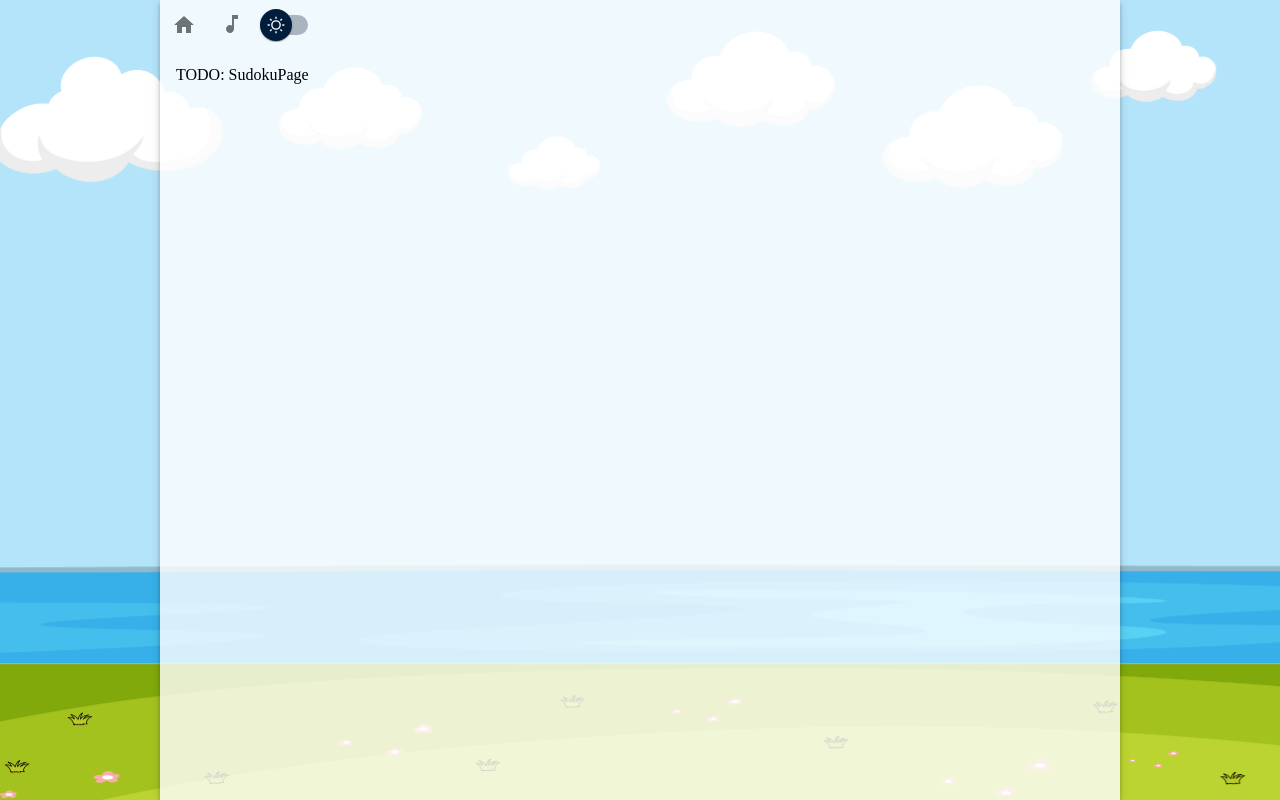
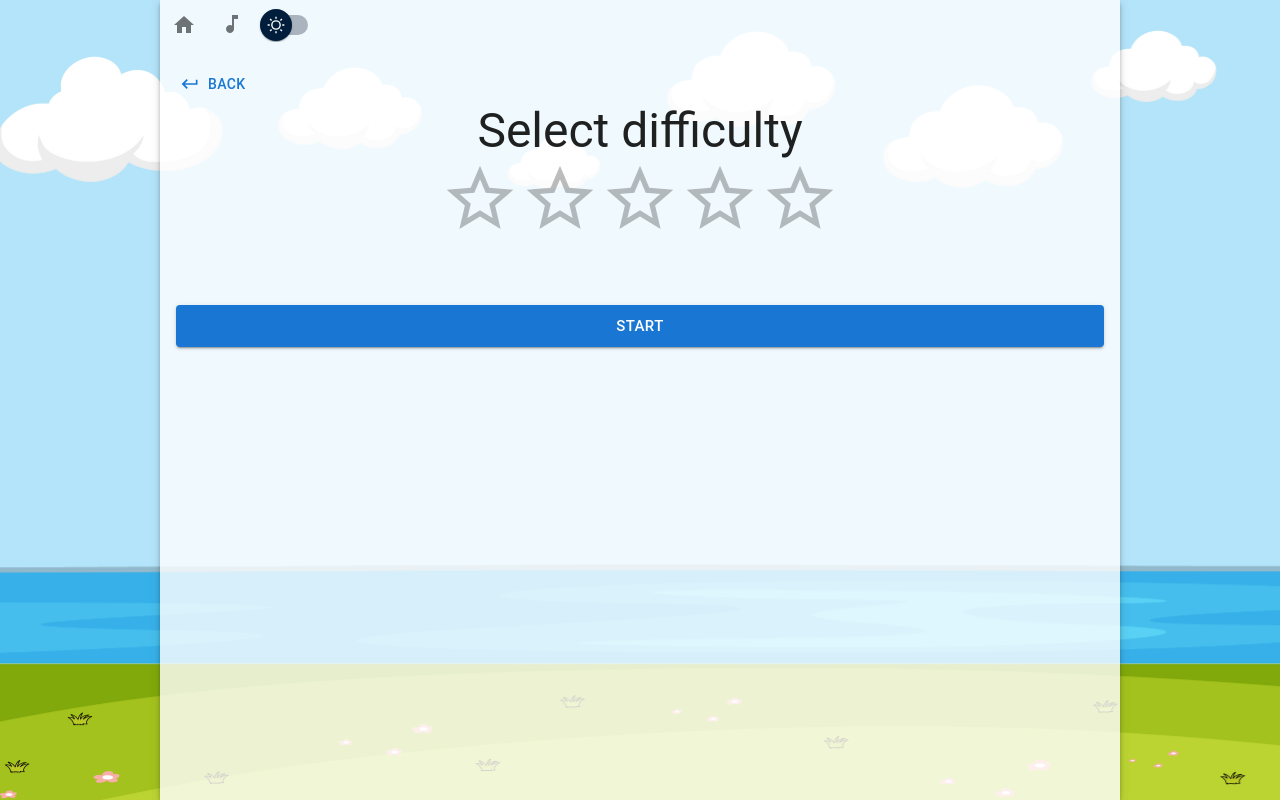
Before and after one commit to dangcuuson/dangcuuson, a React app in the folder packages/dcs-web/: page /sudoku-game in a window 1280 px wide. Built offline with nearby package versions, Linux system fonts and the light colour scheme.

Commit message:
[sudoku game]: cache game data to local storage

```diff
--- a/packages/dcs-web/src/routes/SudokuGame/SudokuGamePage.tsx
+++ b/packages/dcs-web/src/routes/SudokuGame/SudokuGamePage.tsx
@@ -1,7 +1,141 @@
-import React from 'react';
+import { Box, Button, Rating, Typography } from '@mui/material';
+import React, { useState } from 'react';
+import GoBackIcon from '@mui/icons-material/KeyboardReturn';
+import { PencilMark, SudokuGrid } from '../../components/SudokuPad/SudokuTypes';
+import { useDerivedState, useLocalStorage } from '../../utils/hooks';
+import _ from 'lodash';
+import { useNavigate } from 'react-router';
+import { generateGrid } from '../../components/SudokuPad/SudokuGenerator';
+import SudokuPadInteractive from '../../components/SudokuPad/SudokuPadInteractive';
+import { hasNumArrField, hasNumField, makeArr } from '../../utils/dataUtils';
 
-const SudokuPage: React.FC = () => {
-    return <div>TODO: SudokuPage</div>;
+const SudokuPage: React.FC<{}> = () => {
+    const navigate = useNavigate();
+    const [originGrid, setOriginGrid] = useLocalStorage<SudokuGrid | null>({
+        key: 'sudoku_game_origin_grid',
+        getInitValue: (value) => {
+            const digits = (value || '').replace(/[^0-9]/g, '');
+            if (digits.length === 81) {
+                return Array(9).fill(0).map((zero, row) => {
+                    return digits.slice(row * 9, row * 9 + 9).split('').map(digit => +digit);
+                });
+            }
+            return null;
+        },
+        stringify: grid => !grid ? '' : grid.join(',')
+    });
+    const [difficulty, setDifficulty] = React.useState(0);
+
+    return (
+        <Box id="game-page" textAlign="center" width="100%">
+            <Box display="flex" justifyContent="flex-start" width="100%">
+                <Button
+                    variant="text"
+                    startIcon={<GoBackIcon />}
+                    children="Back"
+                    onClick={() => {
+                        if (originGrid) {
+                            setOriginGrid(null);
+                        } else {
+                            navigate('/');
+                        }
+                    }}
+                />
+            </Box>
+            {!originGrid && (
+                <Box display="flex" flexDirection="column" alignItems="center">
+                    <Typography variant="h3" color="text.primary">Select difficulty</Typography>
+                    <Rating
+                        value={difficulty}
+                        onChange={(e, newDifficulty) => setDifficulty(newDifficulty ?? 0)}
+                        size="large"
+                        sx={{ fontSize: '5rem' }}
+                    />
+                    <Typography variant="h4" color="text.secondary">
+                        {(['Easy', 'Medium', 'Hard', 'Expert', 'Master'][difficulty - 1] || '')}&nbsp;
+                    </Typography>
+                    <Box marginTop={3} width="100%">
+                        <Button
+                            variant="contained" color="primary" size="large" fullWidth={true}
+                            onClick={() => {
+                                setOriginGrid(generateGrid(difficulty - 1));
+                            }}
+                        >
+                            Start
+                        </Button>
+                    </Box>
+                </Box>
+            )}
+            {!!originGrid && (
+                <SudokuPageInner originGrid={originGrid} />
+            )}
+        </Box>
+    )
+}
+
+interface InnerProps {
+    originGrid: SudokuGrid
+}
+const SudokuPageInner: React.FC<InnerProps> = ({ originGrid }) => {
+    const [currentGrid, setCurrentGrid] = useLocalStorage<SudokuGrid>({
+        key: 'sudoku_game_current_grid',
+        getInitValue: (value) => {
+            const digits = (value || '').replace(/[^0-9]/g, '');
+            if (digits.length === 81) {
+                return Array(9).fill(0).map((zero, row) => {
+                    return digits.slice(row * 9, row * 9 + 9).split('').map(digit => +digit);
+                });
+            }
+            return _.cloneDeep(originGrid);
+        },
+        stringify: grid => grid.join(',')
+    });
+
+    const [pencilMarks, setPencilMarks] = useLocalStorage<PencilMark[]>({
+        key: 'sudoku_game_pencil_marks',
+        stringify: pMarks => JSON.stringify(pMarks),
+        getInitValue: (value) => {
+            try {
+                return makeArr<PencilMark>({
+                    value: JSON.parse(value || ''),
+                    itemRestore: (testItem) => {
+                        const keys: { [K in keyof PencilMark]: K } = {
+                            box: 'box',
+                            candidates: 'candidates',
+                            col: 'col',
+                            row: 'row'
+                        };
+                        if (
+                            hasNumField(testItem, keys.box) &&
+                            hasNumField(testItem, keys.row) &&
+                            hasNumField(testItem, keys.col) &&
+                            hasNumArrField(testItem, keys.candidates)
+                        ) {
+                            return testItem;
+                        }
+                        return undefined;
+                    }
+                })
+            } catch {
+                return []
+            }
+        }
+    })
+
+    return (
+        <Box width="100%">
+            <SudokuPadInteractive
+                originGrid={originGrid}
+                currentGrid={currentGrid}
+                setCurrentGrid={setCurrentGrid}
+                pencilMarks={pencilMarks}
+                setPencilMarks={setPencilMarks}
+            />
+            <Button fullWidth={true}>
+                Check result
+            </Button>
+        </Box>
+    )
 }
 
 export default SudokuPage;
--- /dev/null
+++ b/packages/dcs-web/src/utils/dataUtils.ts
@@ -0,0 +1,84 @@
+import _ from "lodash";
+
+export function isDefined<T>(value: T | undefined | null): value is T {
+    return value !== undefined && value !== null;
+}
+
+export const isObj = (val: unknown): val is object => {
+    return _.isObject(val);
+};
+
+export const makeString = <T extends string | undefined>(value: unknown, defaultVal: T) => {
+    return typeof value === 'string' ? value : defaultVal;
+};
+export const makeNum = <T extends number | undefined>(value: unknown, defaultVal: T) => {
+    return typeof value === 'number' ? value : defaultVal;
+};
+export const makeArr = <T>(args: {
+    value: unknown,
+    defaultVal?: T[],
+    itemRestore: (item: unknown, index: number) => T | undefined
+}): T[] => {
+    const { value, itemRestore } = args;
+    const defaultVal = args.defaultVal || [];
+
+    if (_.isArray(value)) {
+        const items = value.map((item, index) => itemRestore(item, index)).filter(isDefined);
+        return items;
+    } else {
+        const item = itemRestore(value, 0);
+        if (item) {
+            return [item];
+        }
+    }
+    return defaultVal;
+};
+
+export const hasStrField = <T extends string = string>(val: unknown, key: T): val is { [K in T]: string } => {
+    if (!isObj(val)) {
+        return false;
+    }
+    return typeof val[key as string] === 'string';
+};
+
+export const hasNumericStrField = <T extends string>(val: unknown, key: T): val is { [K in T]: string } => {
+    if (!isObj(val)) {
+        return false;
+    }
+    const field = val[key as string];
+    return typeof field === 'string' && !!field && !isNaN(+field);
+};
+
+export const hasNumField = <T extends string>(val: unknown, key: T): val is { [K in T]: number } => {
+    if (!isObj(val)) {
+        return false;
+    }
+    return typeof val[key as string] === 'number';
+};
+
+export const hasStrArrField = <T extends string>(val: unknown, key: T): val is { [K in T]: string[] } => {
+    if (!isObj(val)) {
+        return false;
+    }
+    if (!hasArrField(val, key)) {
+        return false;
+    }
+    return val[key].every(item => typeof item === 'string');
+};
+
+export const hasNumArrField = <T extends string>(val: unknown, key: T): val is { [K in T]: number[] } => {
+    if (!isObj(val)) {
+        return false;
+    }
+    if (!hasArrField(val, key)) {
+        return false;
+    }
+    return val[key].every(item => typeof item === 'number');
+};
+
+export const hasArrField = <T extends string>(val: unknown, key: T): val is { [K in T]: any[] } => {
+    if (!isObj(val)) {
+        return false;
+    }
+    return _.isArray(val[key as string]);
+};
```
